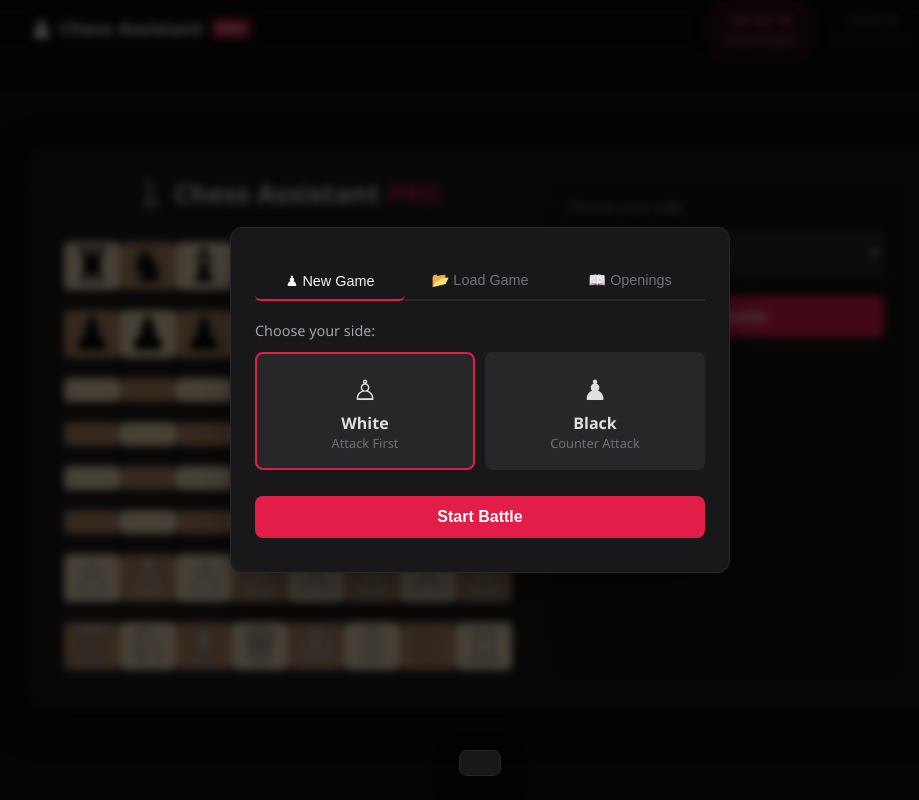
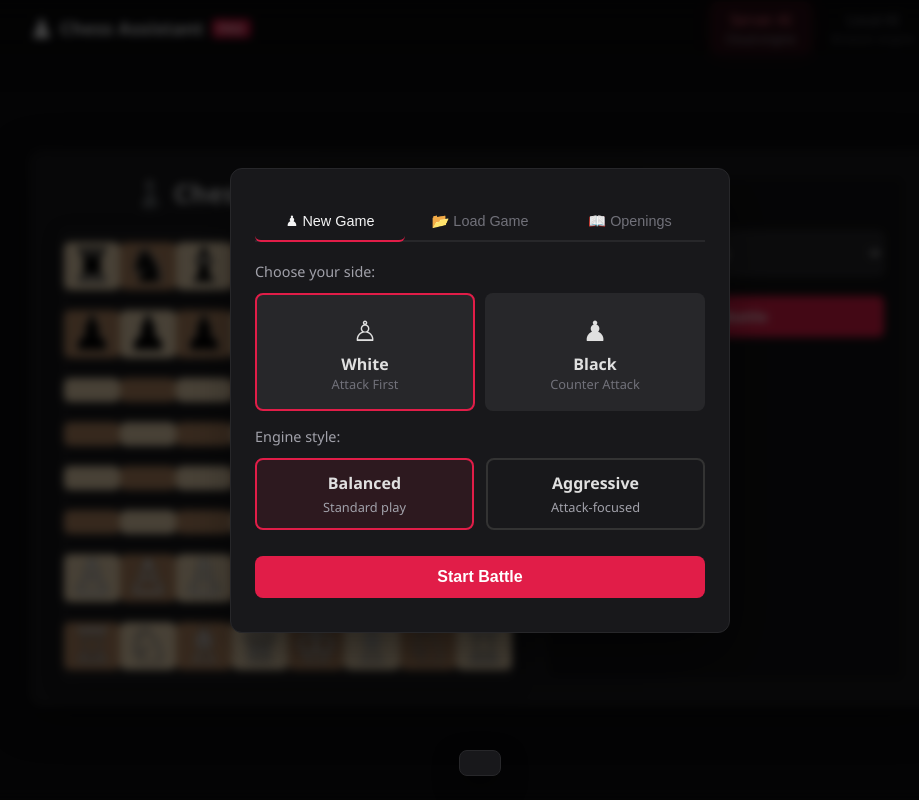
Before and after one commit to moughamir/chess-app, a Next.js app: page / in a window 1280 px wide. Shown: the whole page, without its empty margins (160-1079 px from the left). Built offline with nearby package versions, Linux system fonts and the light colour scheme.

Commit message:
feat: add engine style selector UI

```diff
--- a/app/globals.css
+++ b/app/globals.css
@@ -221,6 +221,42 @@ h4 { margin: 0; color: #a1a1aa; text-transform: uppercase; letter-spacing: 1px;
 
 .side-option .desc {
   color: #71717a;
+  font-size: 0.8em;
+}
+
+/* Style Picker */
+.style-options {
+  display: flex;
+  gap: 12px;
+  margin-bottom: 16px;
+}
+
+.style-option {
+  flex: 1;
+  padding: 12px;
+  border: 2px solid #333;
+  border-radius: 8px;
+  cursor: pointer;
+  text-align: center;
+  transition: all 0.2s;
+}
+
+.style-option:hover {
+  border-color: #666;
+}
+
+.style-option.selected {
+  border-color: #e11d48;
+  background: rgba(225, 29, 72, 0.1);
+}
+
+.style-option .label {
+  font-weight: bold;
+  margin-bottom: 4px;
+}
+
+.style-option .desc {
+  color: #a1a1aa;
   font-size: 0.8em;
 }
 
--- a/app/page.tsx
+++ b/app/page.tsx
@@ -24,6 +24,7 @@ export default function Home() {
   const [activeTab, setActiveTab] = useState<'new' | 'load' | 'openings'>('new');
   const [toastMessage, setToastMessage] = useState('');
   const [toastType, setToastType] = useState<'warning' | 'error' | ''>('');
+  const [engineStyle, setEngineStyle] = useState<'balanced' | 'aggressive'>('balanced');
   const [statusText, setStatusText] = useState('Preparing the board...');
   const [explanation, setExplanation] = useState<string | null>(null);
   const [actionButtonText, setActionButtonText] = useState<string | null>(null);
@@ -383,6 +384,8 @@ export default function Home() {
         onStartGame={startGame}
         playerSide={game.playerSide}
         onPlayerSideChange={(side) => game.startGame(side)}
+        engineStyle={engineStyle}
+        onEngineStyleChange={setEngineStyle}
         onLoadPGN={handleLoadPGN}
         onLoadFEN={handleLoadFEN}
         onLoadChessCom={handleLoadChessCom}
--- a/components/NewGameTab.tsx
+++ b/components/NewGameTab.tsx
@@ -6,12 +6,16 @@ interface NewGameTabProps {
   playerSide: 'white' | 'black';
   onPlayerSideChange: (side: 'white' | 'black') => void;
   onStartGame: () => void;
+  engineStyle: 'balanced' | 'aggressive';
+  onEngineStyleChange: (style: 'balanced' | 'aggressive') => void;
 }
 
 export function NewGameTab({
   playerSide,
   onPlayerSideChange,
   onStartGame,
+  engineStyle,
+  onEngineStyleChange,
 }: NewGameTabProps) {
   return (
     <div>
@@ -36,6 +40,27 @@ export function NewGameTab({
           <div className="desc">Counter Attack</div>
         </div>
       </div>
+      <div className="style-picker">
+        <p style={{ color: '#a1a1aa', fontSize: '0.9em', marginBottom: '12px' }}>
+          Engine style:
+        </p>
+        <div className="style-options">
+          <div
+            className={`style-option ${engineStyle === 'balanced' ? 'selected' : ''}`}
+            onClick={() => onEngineStyleChange('balanced')}
+          >
+            <div className="label">Balanced</div>
+            <div className="desc">Standard play</div>
+          </div>
+          <div
+            className={`style-option ${engineStyle === 'aggressive' ? 'selected' : ''}`}
+            onClick={() => onEngineStyleChange('aggressive')}
+          >
+            <div className="label">Aggressive</div>
+            <div className="desc">Attack-focused</div>
+          </div>
+        </div>
+      </div>
       <button className="btn-modal-primary" onClick={onStartGame}>
         Start Battle
       </button>
--- a/components/SetupModal.tsx
+++ b/components/SetupModal.tsx
@@ -13,6 +13,8 @@ interface SetupModalProps {
   onStartGame: () => void;
   playerSide: 'white' | 'black';
   onPlayerSideChange: (side: 'white' | 'black') => void;
+  engineStyle: 'balanced' | 'aggressive';
+  onEngineStyleChange: (style: 'balanced' | 'aggressive') => void;
   onLoadPGN?: (game: import('@/lib/pgn-parser').ParsedGame) => void;
   onLoadFEN?: (fen: string) => void;
   onLoadChessCom?: (game: import('@/lib/chesscom-api').ChessComGame) => void;
@@ -27,6 +29,8 @@ export function SetupModal({
   onStartGame,
   playerSide,
   onPlayerSideChange,
+  engineStyle,
+  onEngineStyleChange,
   onLoadPGN,
   onLoadFEN,
   onLoadChessCom,
@@ -68,6 +72,8 @@ export function SetupModal({
             playerSide={playerSide}
             onPlayerSideChange={onPlayerSideChange}
             onStartGame={onStartGame}
+            engineStyle={engineStyle}
+            onEngineStyleChange={onEngineStyleChange}
           />
         )}
 
```
